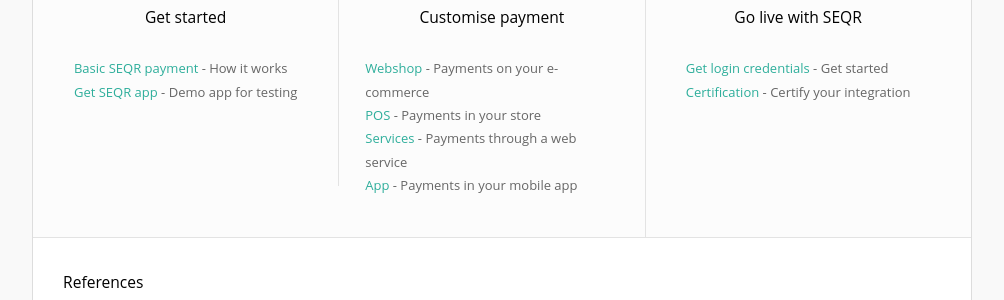
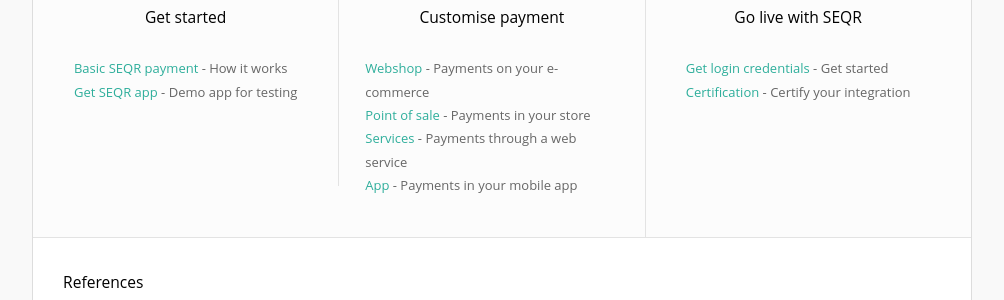
Before and after one commit to SeamlessDistribution/SeamlessDistribution.github.io, a Jekyll site: the page built from index.md, in a window 1280 px wide and 900 px high, scrolled down 303 px, cut to the strip 0-582 px from the top of the window. Shown: the part 154-454 px from the top of the strip, without its empty margins (138-1142 px from the left). Built offline with Jekyll 4.4.1, drawn with Linux system fonts in a browser that asks for light colours; nearby versions of some CDN libraries.

Commit message:
Changed "POS" on first page to "Point of sale"

```diff
--- a/index.md
+++ b/index.md
@@ -22,7 +22,7 @@
 	 </div>
 	  <ul>
 	   <li><a href="merchant/webshop">Webshop</a> - Payments on your e-commerce</li>
-	   <li><a href="merchant/pos">POS</a> - Payments in your store</li>
+	   <li><a href="merchant/pos">Point of sale</a> - Payments in your store</li>
 	   <li><a href="merchant/externalservices">Services</a> - Payments through a web service</li>
 	   <li><a href="merchant/inapp">App</a> - Payments in your mobile app</li>
 	  </ul>
```
